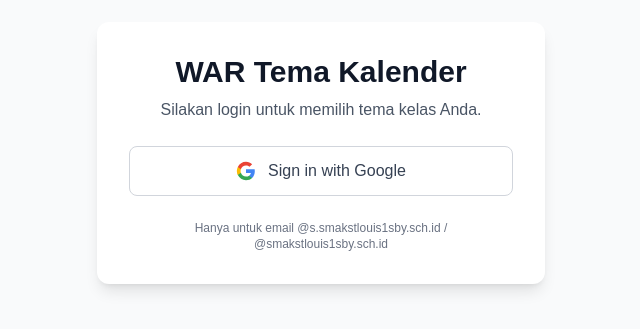
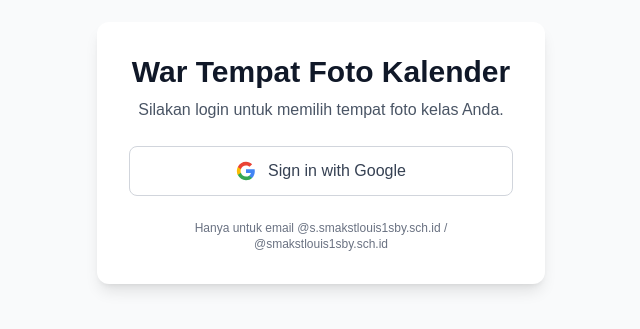
Before and after one commit to jamesaja2/warphotokalender, a Next.js app: page /login in a window 1280 px wide. Shown: the part 247-576 px from the top of the page, without its empty margins (319-959 px from the left). Built offline with nearby package versions, Linux system fonts and the light colour scheme.

Commit message:
feat: initialize dashboard, admin, authentication, and layout structure for the photo booking system

```diff
--- a/src/app/admin/page.tsx
+++ b/src/app/admin/page.tsx
@@ -137,11 +137,11 @@ export default function AdminPage() {
         .insert({ name, capacity, chosen_by: [] })
 
       if (error) throw error
-      setMessage('Tema berhasil ditambahkan!')
+      setMessage('Tempat Foto berhasil ditambahkan!')
       fetchData()
     } catch (error) {
       console.error('Error adding spot:', error)
-      setMessage('Error menambahkan tema!')
+      setMessage('Error menambahkan tempat foto!')
     } finally {
       setLoading(false)
     }
@@ -277,7 +277,7 @@ export default function AdminPage() {
             <div className="flex items-center gap-3">
               <Settings className="w-8 h-8 text-green-600" />
               <div>
-                <p className="text-sm text-gray-600">Total Tema</p>
+                <p className="text-sm text-gray-600">Total Tempat Foto</p>
                 <p className="text-2xl font-bold">{spots.length}</p>
               </div>
             </div>
@@ -353,7 +353,7 @@ export default function AdminPage() {
         <div className="grid grid-cols-1 md:grid-cols-2 gap-8 mb-8">
           {/* Add Spot */}
           <div className="bg-white rounded-lg shadow-lg p-6">
-            <h3 className="text-lg font-bold text-gray-900 mb-4">Tambah Tema</h3>
+            <h3 className="text-lg font-bold text-gray-900 mb-4">Tambah Tempat Foto</h3>
             <form onSubmit={(e) => {
               e.preventDefault()
               const formData = new FormData(e.target as HTMLFormElement)
@@ -368,7 +368,7 @@ export default function AdminPage() {
                 <input
                   name="spot_name"
                   type="text"
-                  placeholder="Nama Tema (e.g., Vintage)"
+                  placeholder="Nama Tempat Foto (e.g., Studio A)"
                   className="w-full p-3 border border-gray-300 rounded-md"
                   required
                 />
@@ -386,7 +386,7 @@ export default function AdminPage() {
                   disabled={loading}
                   className="w-full bg-green-600 text-white py-3 rounded-md hover:bg-green-700 disabled:opacity-50"
                 >
-                  Tambah Tema
+                  Tambah Tempat Foto
                 </button>
               </div>
             </form>
@@ -428,7 +428,7 @@ export default function AdminPage() {
         <div className="grid grid-cols-1 lg:grid-cols-2 gap-8">
           {/* Spots Table */}
           <div className="bg-white rounded-lg shadow-lg p-6">
-            <h3 className="text-lg font-bold text-gray-900 mb-4">Daftar Tema</h3>
+            <h3 className="text-lg font-bold text-gray-900 mb-4">Daftar Tempat Foto</h3>
             <div className="overflow-x-auto">
               <table className="w-full text-sm">
                 <thead>
--- a/src/app/layout.tsx
+++ b/src/app/layout.tsx
@@ -14,8 +14,8 @@ const geistMono = Geist_Mono({
 });
 
 export const metadata: Metadata = {
-  title: "WAR Tema Kalender",
-  description: "Sistem real-time untuk pemilihan tema",
+  title: "War Tempat Foto Kalender",
+  description: "Sistem real-time untuk pemilihan tempat foto kalender",
 };
 
 export default function RootLayout({
--- a/src/app/login/page.tsx
+++ b/src/app/login/page.tsx
@@ -34,8 +34,8 @@ function LoginContent() {
     <div className="min-h-screen bg-gray-50 flex items-center justify-center p-4">
       <div className="max-w-md w-full bg-white rounded-xl shadow-lg p-8 space-y-6">
         <div className="text-center">
-          <h1 className="text-3xl font-bold text-gray-900 mb-2">WAR Tema Kalender</h1>
-          <p className="text-gray-600">Silakan login untuk memilih tema kelas Anda.</p>
+          <h1 className="text-3xl font-bold text-gray-900 mb-2">War Tempat Foto Kalender</h1>
+          <p className="text-gray-600">Silakan login untuk memilih tempat foto kelas Anda.</p>
         </div>
 
         {errorParam === 'InvalidDomain' && (
--- a/src/app/page.tsx
+++ b/src/app/page.tsx
@@ -102,7 +102,7 @@ export default function Home() {
       <div className="min-h-screen bg-gray-50 flex items-center justify-center">
         <div className="text-center">
           <div className="animate-spin rounded-full h-12 w-12 border-b-2 border-blue-600 mx-auto mb-4"></div>
-          <p className="text-gray-600">Memuat sistem WAR Tema Kalender...</p>
+          <p className="text-gray-600">Memuat sistem War Tempat Foto Kalender...</p>
         </div>
       </div>
     )
@@ -130,10 +130,10 @@ export default function Home() {
             </div>
             <div>
               <h1 className="text-2xl sm:text-3xl font-extrabold text-transparent bg-clip-text bg-gradient-to-r from-gray-900 to-gray-600 tracking-tight">
-                WAR Tema Kalender
+                War Tempat Foto Kalender
               </h1>
               <p className="text-sm sm:text-base text-gray-500 font-medium">
-                Pilih tema terbaik untuk kelas Anda
+                Pilih tempat foto terbaik untuk kelas Anda
               </p>
             </div>
           </div>
@@ -185,7 +185,7 @@ export default function Home() {
               <div>
                 <h4 className="text-green-800 font-semibold">Booking Sekarang Aktif!</h4>
                 <p className="text-green-700 text-sm mt-1">
-                  Anda sekarang bisa mulai memilih tema.
+                  Anda sekarang bisa mulai memilih tempat foto.
                 </p>
               </div>
               <button
@@ -239,7 +239,7 @@ export default function Home() {
             <div className="flex items-center gap-3">
               <Camera className="w-8 h-8 text-green-600" />
               <div>
-                <p className="text-sm text-gray-600">Total Tema</p>
+                <p className="text-sm text-gray-600">Total Tempat Foto</p>
                 <p className="text-2xl font-bold text-gray-900">{spots.length}</p>
               </div>
             </div>
@@ -268,12 +268,12 @@ export default function Home() {
 
         {/* Spots Grid */}
         <div className="mb-8">
-          <h2 className="text-2xl font-bold text-gray-900 mb-6">Daftar Tema</h2>
+          <h2 className="text-2xl font-bold text-gray-900 mb-6">Daftar Tempat Foto</h2>
 
           {spots.length === 0 ? (
             <div className="bg-white rounded-lg shadow p-8 text-center">
               <Camera className="w-12 h-12 text-gray-400 mx-auto mb-4" />
-              <p className="text-gray-600">Belum ada tema yang tersedia</p>
+              <p className="text-gray-600">Belum ada tempat foto yang tersedia</p>
             </div>
           ) : (
             <div className="grid grid-cols-1 md:grid-cols-2 lg:grid-cols-3 gap-6">
@@ -314,8 +314,8 @@ export default function Home() {
         <div className="mt-8 bg-blue-50 rounded-lg p-6">
           <h3 className="font-semibold text-blue-800 mb-3">Petunjuk Penggunaan:</h3>
           <ul className="text-sm text-blue-700 space-y-1">
-            <li>• Setiap kelas hanya bisa memilih SATU tema</li>
-            <li>• Setiap tema memiliki kapasitas terbatas</li>
+            <li>• Setiap kelas hanya bisa memilih SATU tempat foto</li>
+            <li>• Setiap tempat foto memiliki kapasitas terbatas</li>
             <li>• Booking hanya bisa dilakukan pada waktu yang telah ditentukan</li>
             <li>• Pilihan bersifat final dan tidak dapat diubah</li>
             <li>• Sistem akan update secara real-time</li>
@@ -327,7 +327,7 @@ export default function Home() {
       <footer className="bg-white border-t mt-12">
         <div className="max-w-7xl mx-auto px-4 sm:px-6 lg:px-8 py-6">
           <p className="text-center text-gray-600">
-            WAR Tema Kalender
+            War Tempat Foto Kalender
           </p>
         </div>
       </footer>
```
